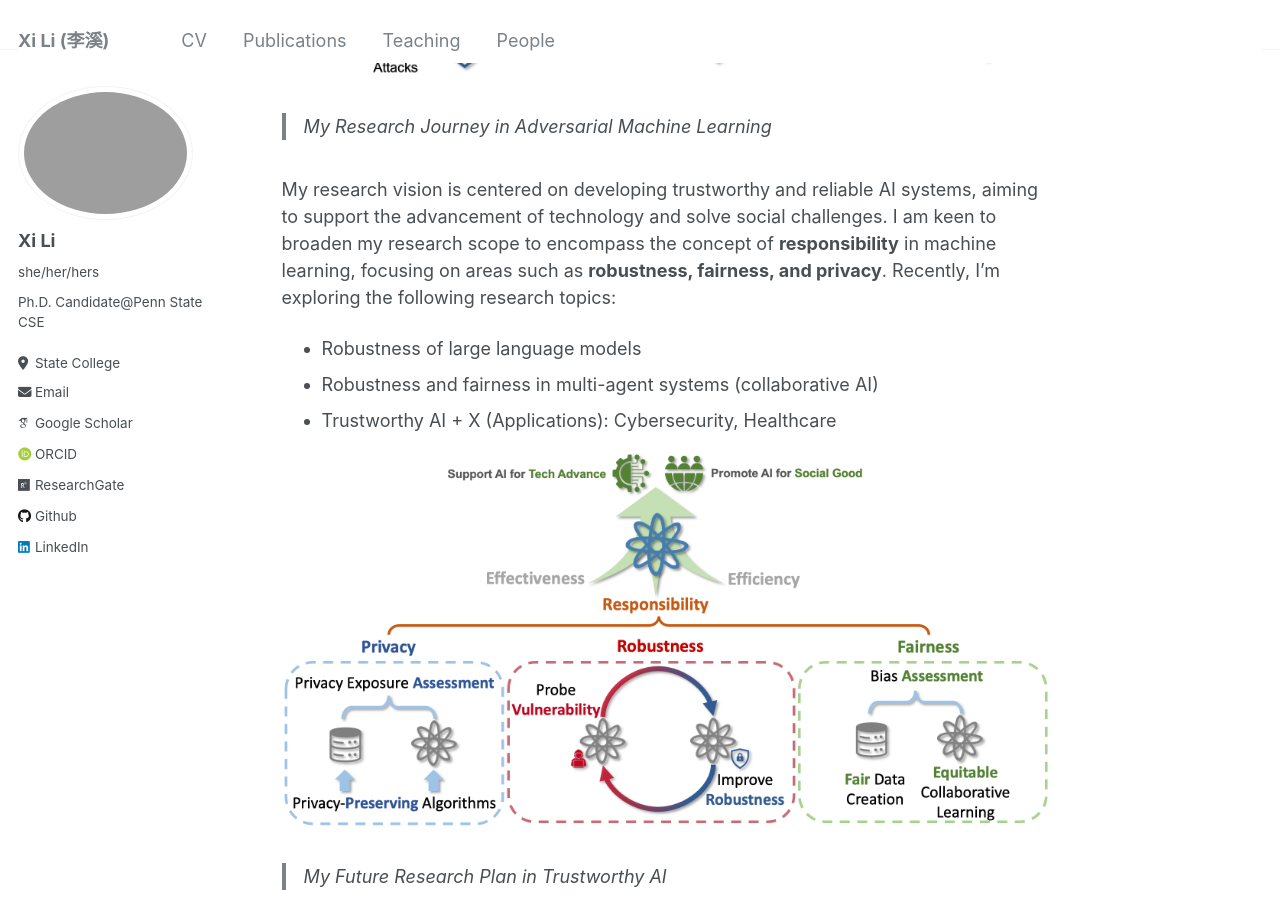
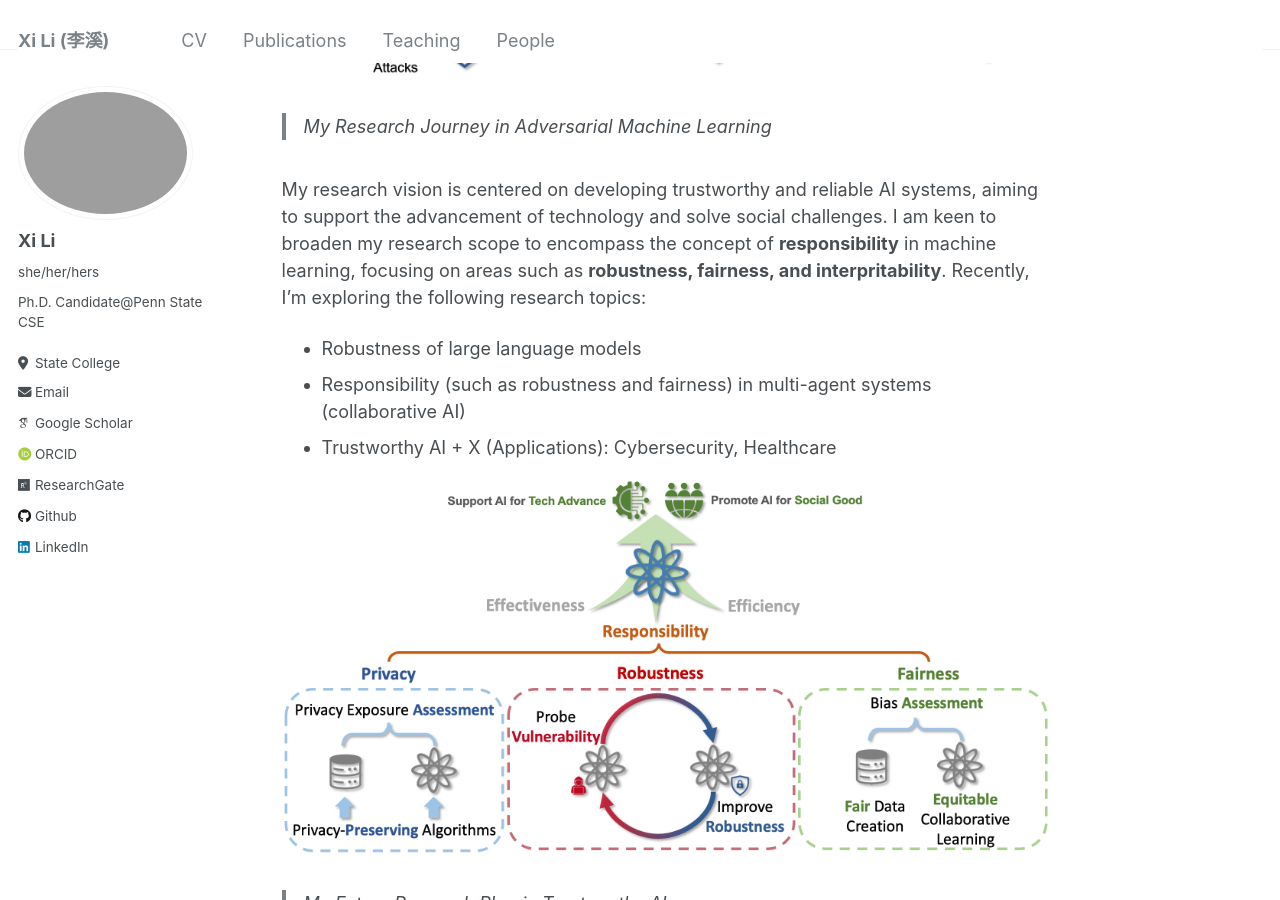
Before and after one commit to lixi1994/lx1994.github.io, a Jekyll site: the page built from _pages/about.md, in a window 1280 px wide and 900 px high, scrolled down 919 px. Built offline with Jekyll 4.4.1, drawn with Linux system fonts in a browser that asks for light colours; some web fonts are replaced.

Commit message:
update future research description

```diff
--- a/_pages/about.md
+++ b/_pages/about.md
@@ -37,10 +37,10 @@ My research interests include <strong>trustworthy AI</strong> and <strong>advers
 ![My Research Journey in Adversarial Machine Learning](/images/past_work.png)
 > *My Research Journey in Adversarial Machine Learning*
 
-My research vision is centered on developing trustworthy and reliable AI systems, aiming to support the advancement of technology and solve social challenges. I am keen to broaden my research scope to encompass the concept of <strong>responsibility</strong> in machine learning, focusing on areas such as <strong>robustness, fairness, and privacy</strong>. Recently, I'm exploring the following research topics:
+My research vision is centered on developing trustworthy and reliable AI systems, aiming to support the advancement of technology and solve social challenges. I am keen to broaden my research scope to encompass the concept of <strong>responsibility</strong> in machine learning, focusing on areas such as <strong>robustness, fairness, and interpritability</strong>. Recently, I'm exploring the following research topics:
 * Robustness of large language models
 <!-- * Equitable participation and collaborative learning in foundation model integrated machine learning frameworks. -->
-* Robustness and fairness in multi-agent systems (collaborative AI)
+* Responsibility (such as robustness and fairness) in multi-agent systems (collaborative AI)
 * Trustworthy AI + X (Applications): Cybersecurity, Healthcare
 
 ![My Future Research Plan in Trustworthy AI](/images/future_research_complete.png)
```
Also changed, not shown: _people/recruitment_cn.md (+2 -3 lines), _people/recruitment_en.md (+2 -3 lines).
